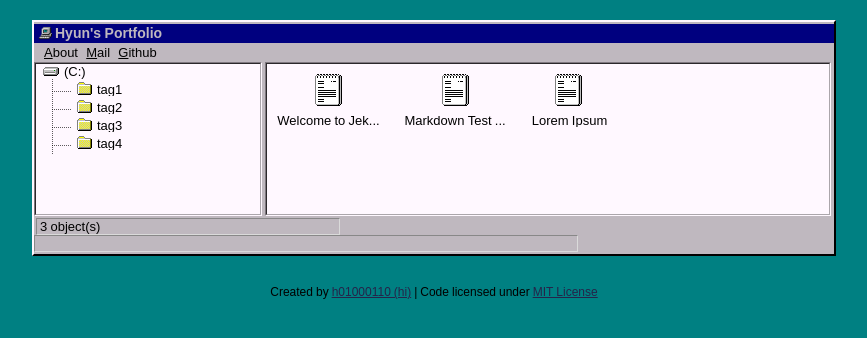
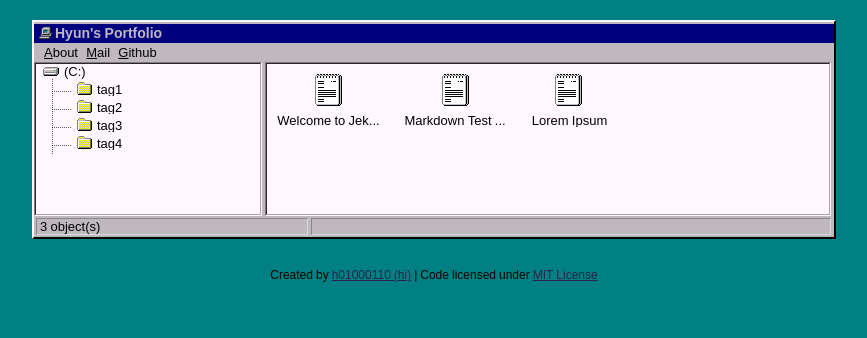
Before and after one commit to shyun03/shyun03.github.io, a Jekyll site: the page built from index.html, in a window 1280 px wide. Shown: the top 338 px of the page, without its empty margins (206-1073 px from the left). Built offline with Jekyll 4.4.1, drawn with Linux system fonts in a browser that asks for light colours; some web fonts are replaced.

Commit message:
화면 비율 조정 min-max

```diff
--- a/assets/css/001.css
+++ b/assets/css/001.css
@@ -216,20 +216,17 @@ ul.topbar a {
 .post_total .left,.post_total .right {
     border: 1px solid;
     border-color: #888888 #dadada #dadada #888888;
-    display: flex;
-    justify-content: space-between;
+    display: inline-block;
     padding: 1px 3px
 }
 
 .post_total .left {
-    flex: 0 0 33%;
-    max-width: 37%;
+    width: 33%;
     margin-left: 2px
 }
 
 .post_total .right {
-    flex: 0 0 64%;
-    max-width: 67%;
+    width: 64%;
     margin-right: 2px
 }
 
@@ -392,6 +389,16 @@ ul.topbar a {
     }
 }
 
+@media only screen and (min-width: 750px) and (max-width: 810px) {
+    .post_total .left {
+        width: 35%;
+    }
+
+    .post_total .right {
+        width: 63%;
+    }
+}
+
 @media only screen and (max-width: 750px) {
     .tag_list {
         width:99%
```
Also changed, not shown: assets/css/002.css (+13 -6 lines).
